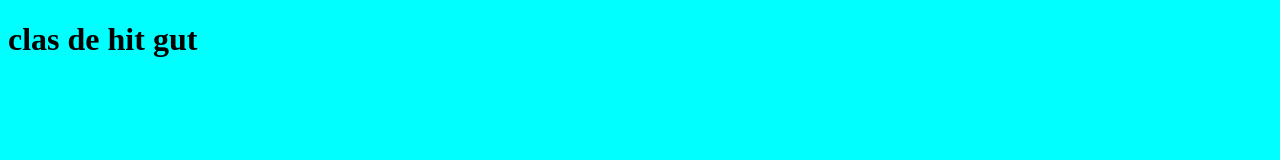
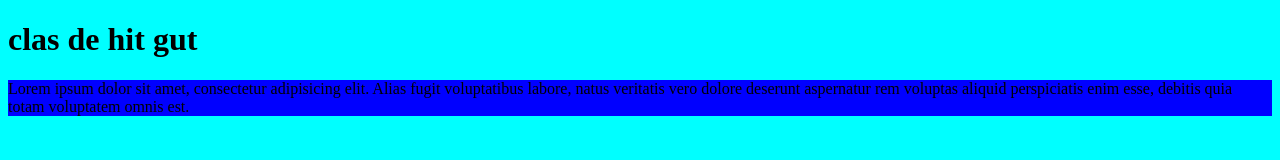
Before and after one commit to javierp2021/pruebauno, a plain HTML site: page index.html in a window 1280 px wide. Drawn offline with Linux system fonts and the light colour scheme.

Commit message:
comit dos two

```diff
--- a/css/estilos.css
+++ b/css/estilos.css
@@ -1,3 +1,6 @@
 body{
     background-color: aqua;
 }
+p{
+    background-color: blue;
+}
--- a/index.html
+++ b/index.html
@@ -1,15 +1,21 @@
 <!DOCTYPE html>
 <html lang="en">
+
 <head>
     <meta charset="UTF-8">
     <meta http-equiv="X-UA-Compatible" content="IE=edge">
     <meta name="viewport" content="width=device-width, initial-scale=1.0">
-   <link rel="stylesheet" href="css/estilos.css">
+    <link rel="stylesheet" href="css/estilos.css">
 
     <title>Hit hut </title>
 </head>
+
 <body>
     <h1>clas de hit gut </h1>
+    <p>Lorem ipsum dolor sit amet, consectetur adipisicing elit. Alias fugit voluptatibus labore, natus veritatis vero
+        dolore deserunt aspernatur rem voluptas aliquid perspiciatis enim esse, debitis quia totam voluptatem omnis est.
+    </p>
 
 </body>
+
 </html>
```
